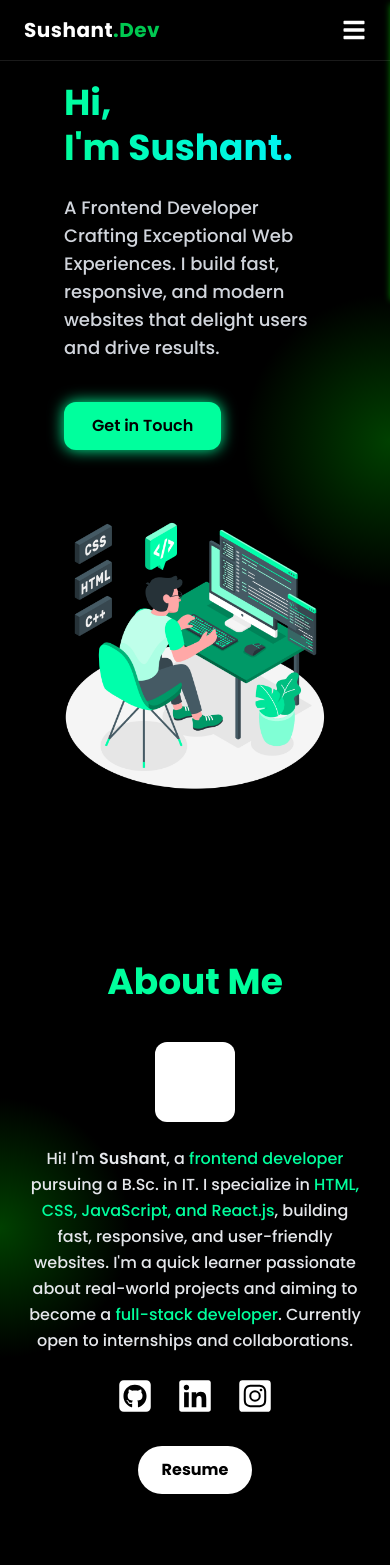
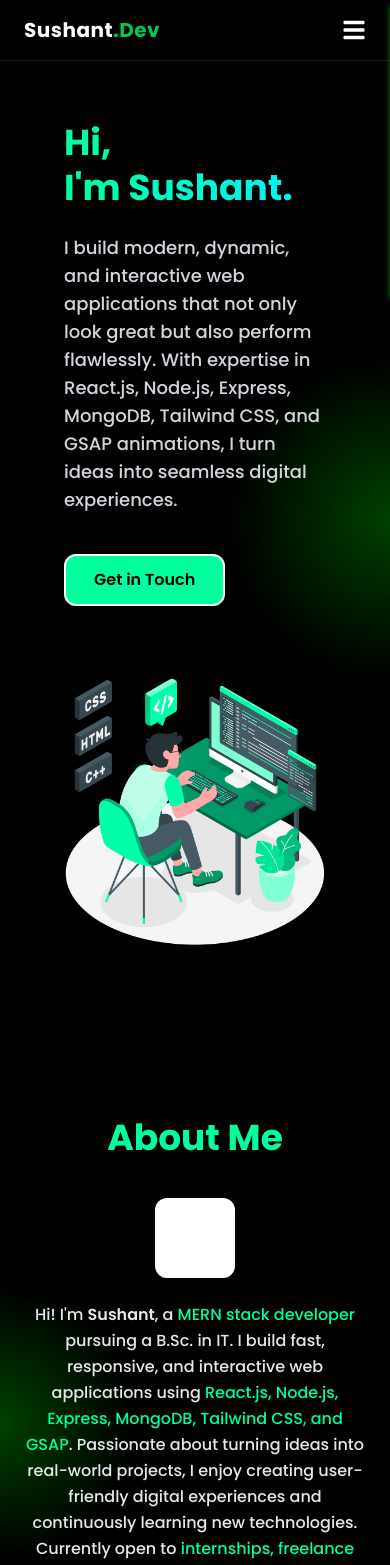
Before and after one commit to DevSushant03/Portfolio, a React (Vite) app: page / in a window 390 px wide. Shown: the top 1565 px of the page. Built offline with nearby package versions, Linux system fonts and the light colour scheme.

Commit message:
minor changes and update content

```diff
--- a/src/pages/About.jsx
+++ b/src/pages/About.jsx
@@ -22,15 +22,19 @@ const About = () => {
           {/* Bio */}
           <p className="text-gray-200 max-w-2xl text-base md:text-lg leading-relaxed mb-6">
             Hi! I'm <span className="font-semibold">Sushant</span>, a{" "}
-            <span className="text-[#00ff9d]">frontend developer</span> pursuing
-            a B.Sc. in IT. I specialize in{" "}
+            <span className="text-[#00ff9d]">MERN stack developer</span>{" "}
+            pursuing a B.Sc. in IT. I build fast, responsive, and interactive
+            web applications using{" "}
             <span className="text-[#00ff9d]">
-              HTML, CSS, JavaScript, and React.js
+              React.js, Node.js, Express, MongoDB, Tailwind CSS, and GSAP
             </span>
-            , building fast, responsive, and user-friendly websites. I'm a quick
-            learner passionate about real-world projects and aiming to become a{" "}
-            <span className="text-[#00ff9d]">full-stack developer</span>.
-            Currently open to internships and collaborations.
+            . Passionate about turning ideas into real-world projects, I enjoy
+            creating user-friendly digital experiences and continuously learning
+            new technologies. Currently open to{" "}
+            <span className="text-[#00ff9d]">
+              internships, freelance work, and collaborations
+            </span>
+            .
           </p>
 
           {/* Social Links */}
--- a/src/pages/Contact.jsx
+++ b/src/pages/Contact.jsx
@@ -37,12 +37,12 @@ export const Contact = () => {
           <img
             src={contactImg}
             alt="Contact illustration"
-            className="w-64 md:w-80 animate-float"
+            className="w-64 hidden md:w-80 md:block animate-float"
           />
         </div>
 
         {/* Right Side - Compact Contact Form */}
-        <div className="bg-gray-900/60 backdrop-blur-md border border-gray-700 rounded-xl p-6 shadow-lg">
+        <div className="bg-gray-900/60 mx-5 backdrop-blur-md border border-gray-700 rounded-xl p-6 shadow-lg">
           <h1
             data-aos="fade-up"
             className="text-3xl font-bold text-green-400 mb-4"
@@ -58,7 +58,7 @@ export const Contact = () => {
                 name="name_from"
                 id="name"
                 type="text"
-                className="w-full p-2 rounded-md bg-gray-800 text-white border border-gray-600 focus:border-green-400 outline-none transition-all text-sm"
+                className="w-full p-3 rounded-md bg-gray-800 text-white border border-gray-600 focus:border-green-400 outline-none transition-all text-sm"
                 placeholder="Your Name"
               />
             </div>
@@ -70,7 +70,7 @@ export const Contact = () => {
                 name="email_from"
                 id="email"
                 type="email"
-                className="w-full p-2 rounded-md bg-gray-800 text-white border border-gray-600 focus:border-green-400 outline-none transition-all text-sm"
+                className="w-full p-3 rounded-md bg-gray-800 text-white border border-gray-600 focus:border-green-400 outline-none transition-all text-sm"
                 placeholder="Your Email"
               />
             </div>
@@ -82,7 +82,7 @@ export const Contact = () => {
                 id="textarea"
                 name="textarea"
                 rows="4"
-                className="w-full p-2 rounded-md bg-gray-800 text-white border border-gray-600 focus:border-green-400 outline-none transition-all text-sm resize-none"
+                className="w-full p-3 rounded-md bg-gray-800 text-white border border-gray-600 focus:border-green-400 outline-none transition-all text-sm resize-none"
                 placeholder="Write your message..."
               />
             </div>
@@ -90,7 +90,7 @@ export const Contact = () => {
             {/* Submit Button */}
             <button
               type="submit"
-              className="w-full py-2 rounded-md bg-green-500 text-black text-sm font-semibold hover:bg-green-400 transition-all shadow-md"
+              className="w-full py-2 cursor-pointer rounded-md bg-green-500 text-black text-sm font-semibold hover:bg-green-400 transition-all shadow-md"
             >
               Send Message
             </button>
--- a/src/pages/Home.jsx
+++ b/src/pages/Home.jsx
@@ -6,28 +6,22 @@ const Home = () => {
       id="home"
       className="relative bg-[radial-gradient(circle_at_right,rgba(0,128,0,0.5),transparent_25%)] min-h-screen flex items-center justify-center px-6 py-20 overflow-hidden"
     >
-      <div className="flex flex-col md:flex-row items-center justify-between max-w-5xl w-full gap-16 ">
+      <div className="flex flex-col mt-10 md:flex-row items-center justify-between max-w-5xl w-full gap-16 ">
         {/* Left Content */}
         <div className="text-left px-10 space-y-6">
-          <h1
-
-            className="text-4xl md:text-5xl font-extrabold leading-tight bg-gradient-to-r from-[#00ff9d] to-[#00f0ff] bg-clip-text text-transparent"
-          >
+          <h1 className="text-4xl md:text-5xl font-extrabold leading-tight bg-gradient-to-r from-[#00ff9d] to-[#00f0ff] bg-clip-text text-transparent">
             Hi, <br /> I'm Sushant.
           </h1>
 
-          <p
-            data-aos="fade-up"
-            data-aos-duration="1800"
-            className="text-gray-300 max-w-md mx-auto md:mx-0 text-lg"
-          >
-            A Frontend Developer Crafting Exceptional Web Experiences. I build
-            fast, responsive, and modern websites that delight users and drive
-            results.
+          <p className="text-gray-300 max-w-md mx-auto md:mx-0 text-lg">
+            I build modern, dynamic, and interactive web applications that not
+            only look great but also perform flawlessly. With expertise in
+            React.js, Node.js, Express, MongoDB, Tailwind CSS, and GSAP
+            animations, I turn ideas into seamless digital experiences.
           </p>
 
-          <a href="#contact" data-aos="fade-up" data-aos-duration="2000">
-            <button className="px-7 py-3 mt-4 font-semibold rounded-xl bg-[#00ff9d] text-black shadow-[0_0_15px_#00ff9d] hover:shadow-[0_0_25px_#00ff9d,0_0_50px_#00ff9d] transition-all duration-300">
+          <a href="#contact">
+            <button className="px-7 py-3 mt-4 font-semibold border-2 border-white rounded-xl bg-[#00ff9d] cursor-pointer text-black hover:bg-transparent hover:text-white transition-all">
               Get in Touch
             </button>
           </a>
--- a/src/pages/Project.jsx
+++ b/src/pages/Project.jsx
@@ -33,7 +33,7 @@ const Project = () => {
                 <img
                   src={cur.image}
                   alt={cur.name}
-                  className="w-full h-48 object-cover hover:scale-105 transition-transform duration-500"
+                  className="w-full h-40 md:h-48 object-cover hover:scale-105 transition-transform duration-500"
                 />
               </div>
 
```
